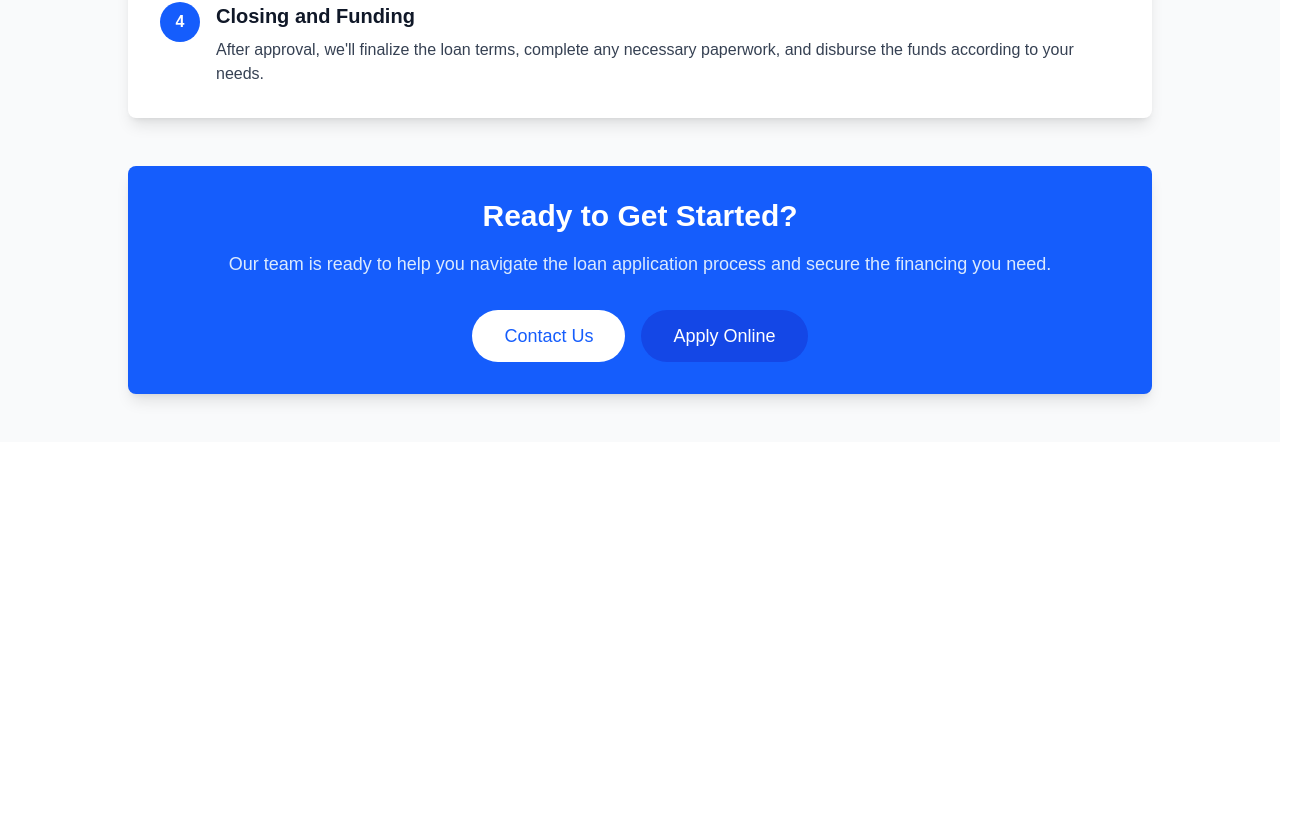
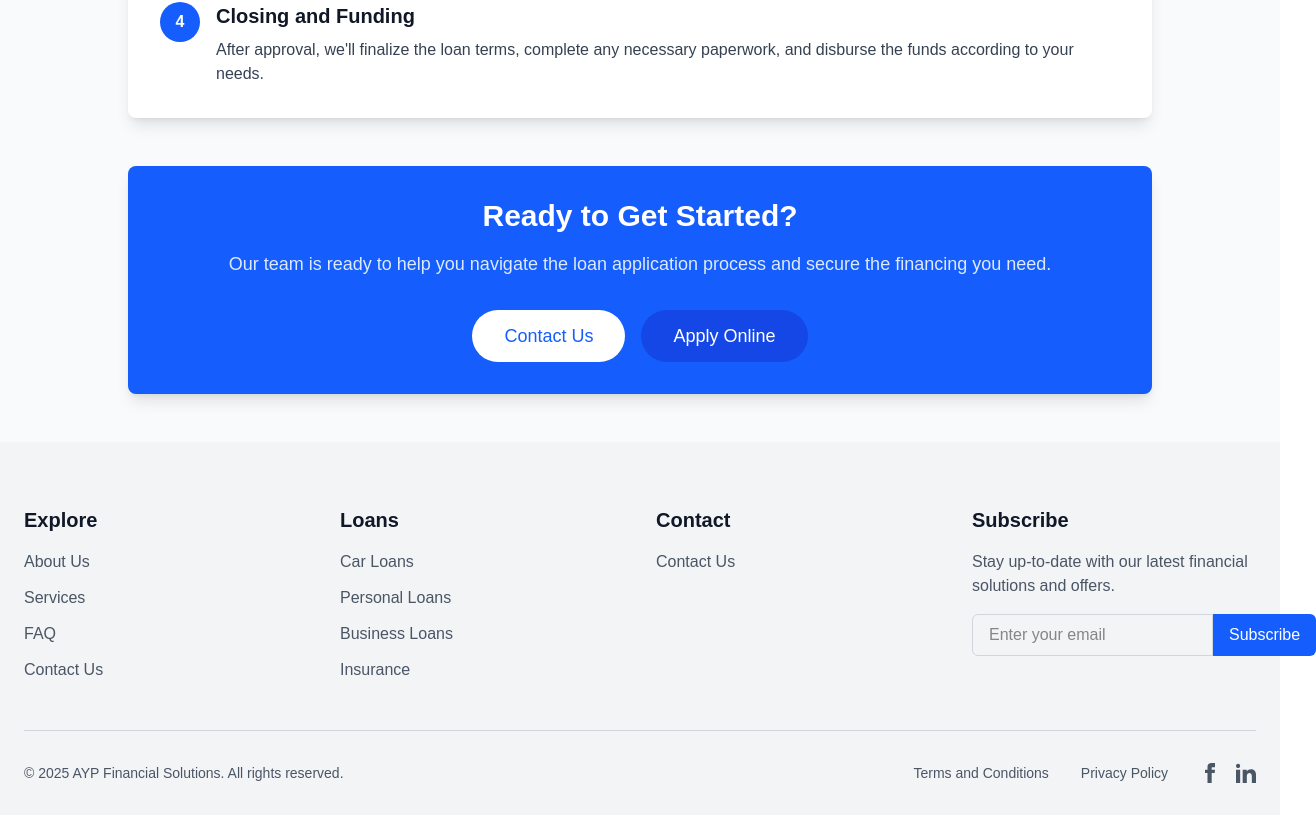
Before and after one commit to Rahul-9211/insurance, a Next.js app: page /loans in a window 1280 px wide. Shown: the part 1478-2293 px from the top of the page, 1316 px wide, since content can reach past the window. Before the commit the page ends 1920 px from the top, so only its background shows below. Built offline with nearby package versions, Linux system fonts and the light colour scheme; a web font is replaced by a local one.

Commit message:
ADDED : contact

```diff
--- /dev/null
+++ b/src/app/components/Footer.tsx
@@ -0,0 +1,87 @@
+"use client"
+import Link from "next/link";
+
+export default function Footer() {
+  return (
+    <footer className="bg-gray-100 pt-16 pb-8">
+      <div className="container mx-auto px-6">
+        {/* Main Footer Content */}
+        <div className="grid grid-cols-1 md:grid-cols-2 lg:grid-cols-4 gap-8 mb-12">
+          {/* Explore Column */}
+          <div>
+            <h3 className="text-xl font-bold text-gray-900 mb-4">Explore</h3>
+            <ul className="space-y-3">
+              <li><a href="/#about" className="text-gray-600 hover:text-blue-600 transition-colors">About Us</a></li>
+              <li><a href="/#services" className="text-gray-600 hover:text-blue-600 transition-colors">Services</a></li>
+              <li><a href="/#faq" className="text-gray-600 hover:text-blue-600 transition-colors">FAQ</a></li>
+              <li><a href="/#contact" className="text-gray-600 hover:text-blue-600 transition-colors">Contact Us</a></li>
+            </ul>
+          </div>
+
+          {/* Loans Column */}
+          <div>
+            <h3 className="text-xl font-bold text-gray-900 mb-4">Loans</h3>
+            <ul className="space-y-3">
+              <li><Link href="/services/car-loans" className="text-gray-600 hover:text-blue-600 transition-colors">Car Loans</Link></li>
+              <li><Link href="/services/personal-loans" className="text-gray-600 hover:text-blue-600 transition-colors">Personal Loans</Link></li>
+              <li><Link href="/services/business-loans" className="text-gray-600 hover:text-blue-600 transition-colors">Business Loans</Link></li>
+              <li><Link href="/services/insurance" className="text-gray-600 hover:text-blue-600 transition-colors">Insurance</Link></li>
+            </ul>
+          </div>
+
+          {/* Contact Column */}
+          <div>
+            <h3 className="text-xl font-bold text-gray-900 mb-4">Contact</h3>
+            <ul className="space-y-3">
+              <li><Link href="/contact" className="text-gray-600 hover:text-blue-600 transition-colors">Contact Us</Link></li>
+            </ul>
+          </div>
+
+          {/* Subscribe Column */}
+          <div>
+            <h3 className="text-xl font-bold text-gray-900 mb-4">Subscribe</h3>
+            <p className="text-gray-600 mb-4">Stay up-to-date with our latest financial solutions and offers.</p>
+            <div className="flex">
+              <input
+                type="email"
+                placeholder="Enter your email"
+                className="flex-grow px-4 py-2 border border-gray-300 focus:outline-none focus:ring-2 focus:ring-white-500 rounded-l-md"
+              />
+              <button className="bg-blue-600 hover:bg-blue-700 text-white font-medium px-4 py-2 rounded-r-md transition-colors">
+                Subscribe
+              </button>
+            </div>
+          </div>
+        </div>
+
+        {/* Divider */}
+        <div className="border-t border-gray-300 my-8"></div>
+
+        {/* Bottom Footer */}
+        <div className="flex flex-col md:flex-row justify-between items-center">
+          <div className="text-gray-600 text-sm mb-4 md:mb-0">
+            © 2025 AYP Financial Solutions. All rights reserved.
+          </div>
+
+          <div className="flex items-center space-x-8">
+            <Link href="/terms" className="text-gray-600 hover:text-blue-600 text-sm">Terms and Conditions</Link>
+            <Link href="/privacy" className="text-gray-600 hover:text-blue-600 text-sm">Privacy Policy</Link>
+
+            <div className="flex space-x-4">
+              <a href="#" className="text-gray-600 hover:text-blue-600" aria-label="Facebook">
+                <svg xmlns="http://www.w3.org/2000/svg" className="h-5 w-5" fill="currentColor" viewBox="0 0 24 24">
+                  <path d="M9 8h-3v4h3v12h5v-12h3.642l.358-4h-4v-1.667c0-.955.192-1.333 1.115-1.333h2.885v-5h-3.808c-3.596 0-5.192 1.583-5.192 4.615v3.385z" />
+                </svg>
+              </a>
+              <a href="#" className="text-gray-600 hover:text-blue-600" aria-label="LinkedIn">
+                <svg xmlns="http://www.w3.org/2000/svg" className="h-5 w-5" fill="currentColor" viewBox="0 0 24 24">
+                  <path d="M4.98 3.5c0 1.381-1.11 2.5-2.48 2.5s-2.48-1.119-2.48-2.5c0-1.38 1.11-2.5 2.48-2.5s2.48 1.12 2.48 2.5zm.02 4.5h-5v16h5v-16zm7.982 0h-4.968v16h4.969v-8.399c0-4.67 6.029-5.052 6.029 0v8.399h4.988v-10.131c0-7.88-8.922-7.593-11.018-3.714v-2.155z" />
+                </svg>
+              </a>
+            </div>
+          </div>
+        </div>
+      </div>
+    </footer>
+  );
+}
--- a/src/app/components/Header.tsx
+++ b/src/app/components/Header.tsx
@@ -99,7 +99,7 @@ export default function Header({ transparent = false }: HeaderProps) {
           </div>
         </div>
 
-        <Link href="/#faq" className="text-white hover:text-gray-300 font-medium">FAQ</Link>
+        {/* <Link href="/#faq" className="text-white hover:text-gray-300 font-medium">FAQ</Link> */}
         <Link href="/contact" className="bg-blue-600 hover:bg-blue-700 text-white font-medium py-2.5 px-7 rounded-md transition-all shadow-lg hover:shadow-xl">
           Contact Us
         </Link>
--- a/src/app/contact/page.tsx
+++ b/src/app/contact/page.tsx
@@ -2,6 +2,7 @@
 import Image from "next/image";
 import Header from "../components/Header";
 import ContactForm from "../components/ContactForm";
+import Footer from "../components/Footer";
 
 export default function ContactPage() {
   return (
@@ -132,6 +133,7 @@ export default function ContactPage() {
           <p className="text-gray-500 mt-2">123 Financial Way, Los Angeles, CA 90001</p>
         </div>
       </section>
+      <Footer />
     </div>
   );
 }
--- a/src/app/loans/page.tsx
+++ b/src/app/loans/page.tsx
@@ -4,6 +4,7 @@ import Link from "next/link";
 import { useState, useEffect, Suspense } from "react";
 import { useSearchParams } from "next/navigation";
 import Header from "../components/Header";
+import Footer from "../components/Footer";
 
 // Component that uses the search params
 function LoansContent() {
@@ -309,6 +310,7 @@ export default function LoansPage() {
   return (
     <Suspense fallback={<LoadingLoanPage />}>
       <LoansContent />
+      <Footer />
     </Suspense>
   );
 }
--- a/src/app/page.tsx
+++ b/src/app/page.tsx
@@ -74,15 +74,13 @@ export default function Home() {
               transparent service to help you achieve your financial objectives.
             </p>
 
-            <div className="flex w-full max-w-md mx-auto">
-              <input
-                type="email"
-                placeholder="Enter your email"
-                className="flex-grow px-5 py-4 rounded-l-lg focus:outline-none focus:ring-2 focus:ring-blue-500 shadow-lg text-gray-800 font-medium border-0 bg-white/90 placeholder-gray-500"
-              />
-              <button className="bg-blue-600 hover:bg-blue-700 text-white font-semibold px-8 py-4 rounded-r-lg transition-all shadow-lg hover:shadow-xl">
-                Sign up
-              </button>
+            <div className="flex w-full max-w-xs mx-auto">
+              <Link
+                href="/contact"
+                className="w-full  bg-blue-600 hover:bg-blue-700 text-white font-semibold px-8 py-4 rounded-lg transition-all shadow-lg hover:shadow-xl text-center"
+              >
+                Contact Us Today
+              </Link>
             </div>
           </div>
         </section>
--- a/src/app/privacy/page.tsx
+++ b/src/app/privacy/page.tsx
@@ -1,6 +1,7 @@
 "use client"
 import Link from "next/link";
 import Header from "../components/Header";
+import Footer from "../components/Footer";
 
 export default function PrivacyPage() {
   return (
@@ -173,6 +174,7 @@ export default function PrivacyPage() {
           </div>
         </div>
       </main>
+      <Footer />
     </div>
   );
 }
--- a/src/app/services/car-loans/page.tsx
+++ b/src/app/services/car-loans/page.tsx
@@ -2,6 +2,7 @@
 import Image from "next/image";
 import Link from "next/link";
 import Header from "../../components/Header";
+import Footer from "../../components/Footer";
 
 export default function CarLoansPage() {
   return (
@@ -272,11 +273,13 @@ export default function CarLoansPage() {
           <p className="text-xl text-blue-100 max-w-3xl mx-auto mb-8">
             Our team is ready to help you find the perfect car loan solution for your needs.
           </p>
-          <Link href="/#contact" className="inline-block bg-white text-blue-600 hover:bg-gray-100 font-semibold py-3 px-8 rounded-md transition-colors shadow-md">
+          <Link href="/contact" className="inline-block bg-white text-blue-600 hover:bg-gray-100 font-semibold py-3 px-8 rounded-md transition-colors shadow-md">
             Contact Us Today
           </Link>
         </div>
       </section>
+
+      <Footer />
     </div>
   );
 }
--- a/src/app/terms/page.tsx
+++ b/src/app/terms/page.tsx
@@ -1,6 +1,7 @@
 "use client"
 import Link from "next/link";
 import Header from "../components/Header";
+import Footer from "../components/Footer";
 
 export default function TermsPage() {
   return (
@@ -151,6 +152,7 @@ export default function TermsPage() {
           </div>
         </div>
       </main>
+      <Footer />
     </div>
   );
 }
```
Also changed, not shown: src/app/services/business-loans/page.tsx (+11 -4 lines), src/app/services/home-loans/page.tsx (+10 -2 lines), src/app/services/insurance/page.tsx (+10 -2 lines), src/app/services/personal-loans/page.tsx (+11 -4 lines).
